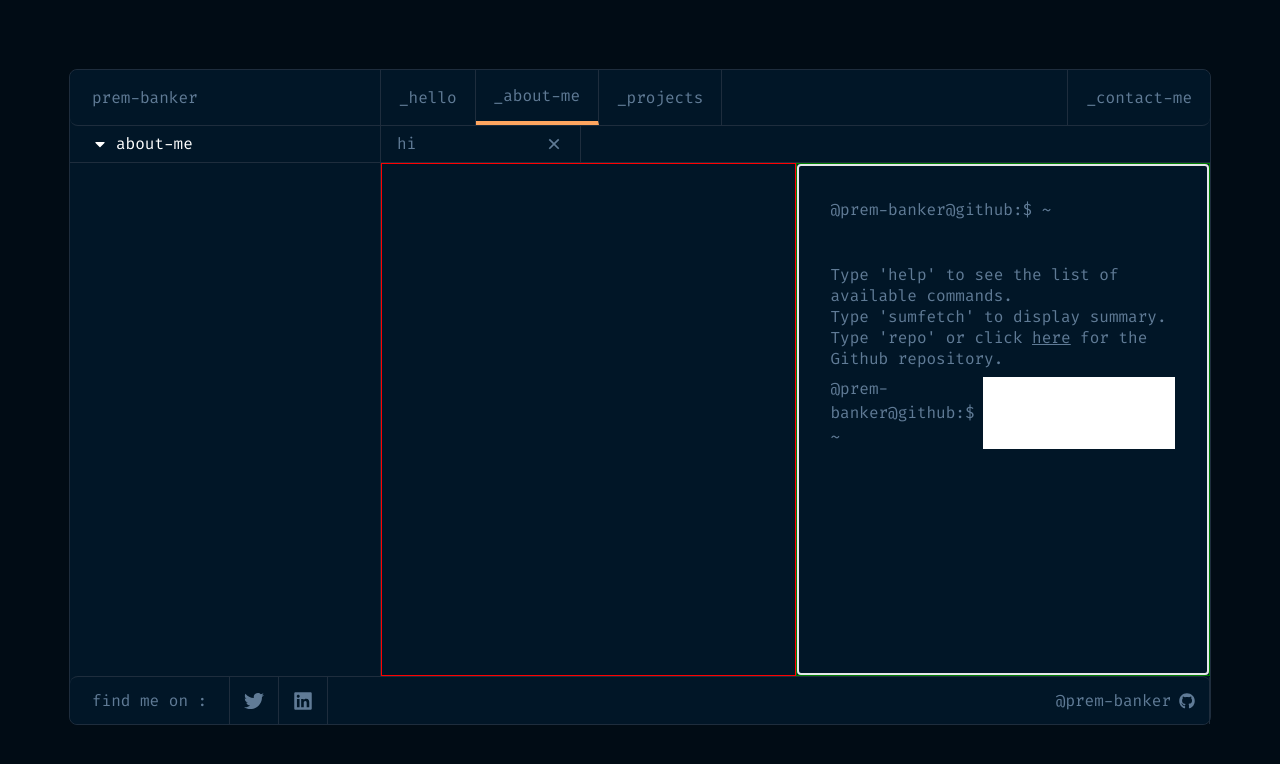
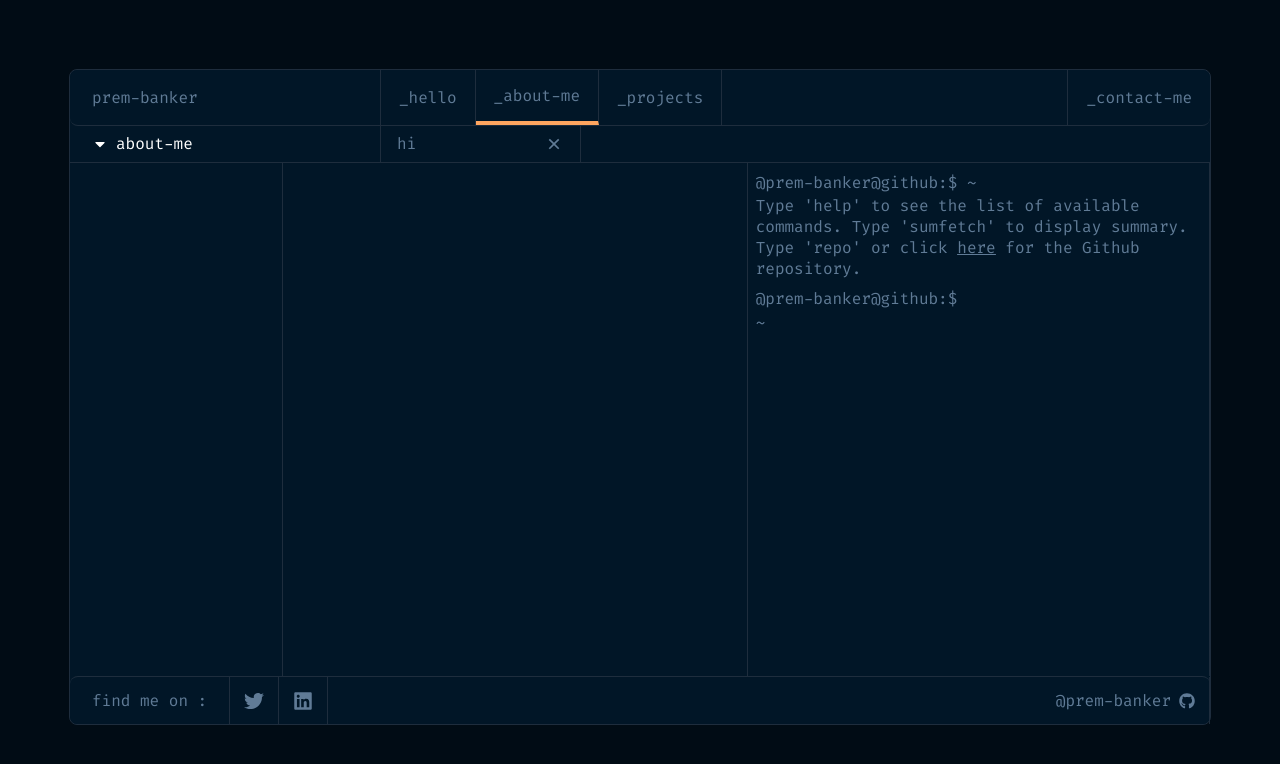
Before and after one commit to prem-banker/pro-folio, a Next.js app: page /about in a window 1280 px wide. Shown: the top 764 px of the page. Built offline with nearby package versions, Linux system fonts and the light colour scheme.

Commit message:
command prompt fix

```diff
--- a/config.json
+++ b/config.json
@@ -10,7 +10,7 @@
   "email": "contact@email.com",
   "ps1_hostname": "liveterm",
   "ps1_username": "visitor",
-  "repo": "https://github.com/Cveinnt/LiveTerm",
+  "repo": "https://github.com/prem-banker",
   "resume_url": "https://upload.wikimedia.org/wikipedia/commons/c/cc/Resume.pdf",
   "donate_urls": {
     "paypal": "https://paypal.me/cveinnt",
--- a/src/app/about/command-prompt.tsx
+++ b/src/app/about/command-prompt.tsx
@@ -1,9 +1,8 @@
-import Head from "next/head";
 import React from "react";
+import Input from "../components/cmd-input/input";
+import { History } from "../components/history/History";
 import { useHistory } from "../components/history/hook";
-import { History } from "../components/history/History";
 import { banner } from "../utils/cmd-prompt/bin";
-import Input from "../components/cmd-input/input";
 
 interface CommandPromptProps {
   inputRef: React.MutableRefObject<HTMLInputElement>;
@@ -21,14 +20,14 @@ const CommandPrompt: React.FC<CommandPromptProps> = ({ inputRef }) => {
     setLastCommandIndex,
   } = useHistory([]);
 
-  const init = React.useCallback(() => setHistory(banner()), [setHistory]);
+  const init = React.useCallback(() => setHistory(banner()), []);
 
   React.useEffect(() => {
     init();
+    inputRef.current.focus();
   }, [init]);
 
   React.useEffect(() => {
-    console.log("here ?");
     if (inputRef.current) {
       inputRef.current.scrollIntoView();
       inputRef.current.focus({ preventScroll: true });
@@ -37,8 +36,11 @@ const CommandPrompt: React.FC<CommandPromptProps> = ({ inputRef }) => {
 
   return (
     <>
-      <div className="p-8 overflow-hidden h-full border-2 rounded border-light-yellow dark:border-dark-yellow">
-        <div ref={containerRef} className="overflow-y-auto h-full">
+      <div className="p-2 overflow-hidden h-full">
+        <div
+          ref={containerRef}
+          className="overflow-y-auto h-full custom-scrollbar"
+        >
           <History history={history} />
 
           <Input
--- a/src/app/about/page.tsx
+++ b/src/app/about/page.tsx
@@ -4,46 +4,14 @@ import React from "react";
 import { FaCaretDown } from "react-icons/fa";
 import { RiCloseLine } from "react-icons/ri";
 import CommandPrompt from "./command-prompt";
-import { useHistory } from "../components/history/hook";
-import { banner } from "../utils/cmd-prompt/bin";
-import History from "../components/history/History";
-import Input from "../components/cmd-input/input";
+import "../styles/about.css";
 
-// `app/dashboard/page.tsx` is the UI for the `/dashboard` URL
-
-interface CommandPromptProps {
-  inputRef: React.MutableRefObject<HTMLInputElement>;
-}
 export default function Page() {
   const inputRef = React.useRef<HTMLInputElement>(null);
 
   const onClickAnywhere = () => {
     inputRef.current.focus();
   };
-
-  const containerRef = React.useRef<HTMLDivElement>(null);
-  const {
-    history,
-    command,
-    lastCommandIndex,
-    setCommand,
-    setHistory,
-    clearHistory,
-    setLastCommandIndex,
-  } = useHistory([]);
-
-  const init = React.useCallback(() => setHistory(banner()), []);
-
-  React.useEffect(() => {
-    init();
-  }, [init]);
-
-  React.useEffect(() => {
-    if (inputRef.current) {
-      inputRef.current.scrollIntoView();
-      inputRef.current.focus({ preventScroll: true });
-    }
-  }, [history]);
 
   return (
     <div className="flex flex-col h-full">
@@ -74,25 +42,9 @@ export default function Page() {
         {/* Content - info + command prompt */}
         {/* w-0 coz it was expanding and causing its siblings to shrink */}
         <div className="flex flex-grow  h-full maintain-size custom-scrollbar">
-          <div className="w-1/2 flex justify-center items-center test-box"></div>
-          <div className="w-1/2 test-box-2" onClick={onClickAnywhere}>
-            <div className="p-8 overflow-hidden h-full border-2 rounded border-light-yellow dark:border-dark-yellow">
-              <div ref={containerRef} className="overflow-y-auto h-full">
-                <History history={history} />
-
-                <Input
-                  inputRef={inputRef}
-                  containerRef={containerRef}
-                  command={command}
-                  history={history}
-                  lastCommandIndex={lastCommandIndex}
-                  setCommand={setCommand}
-                  setHistory={setHistory}
-                  setLastCommandIndex={setLastCommandIndex}
-                  clearHistory={clearHistory}
-                />
-              </div>
-            </div>
+          <div className="w-1/2 flex justify-center items-center"></div>
+          <div className="w-1/2 border-x border-line" onClick={onClickAnywhere}>
+            <CommandPrompt inputRef={inputRef} />
           </div>
         </div>
       </div>
--- a/src/app/components/cmd-input/input.tsx
+++ b/src/app/components/cmd-input/input.tsx
@@ -89,10 +89,8 @@ export const Input = ({
         ref={inputRef}
         id="prompt"
         type="text"
-        className={`bg-light-background dark:bg-dark-background focus:outline-none flex-grow ${
-          commandExists(command) || command === ""
-            ? "text-dark-green"
-            : "text-dark-red"
+        className={`bg-primaryLightNavyBlue focus:outline-none flex-grow ${
+          commandExists(command) || command === "" ? "text-green" : "text-red"
         }`}
         value={command}
         onChange={onChange}
--- a/src/app/components/history/History.tsx
+++ b/src/app/components/history/History.tsx
@@ -18,7 +18,7 @@ export const History: React.FC<{ history: Array<HistoryInterface> }> = ({
           </div>
 
           <p
-            className="whitespace-pre-wrap mb-2"
+            className=" mb-2"
             style={{ lineHeight: "normal" }}
             dangerouslySetInnerHTML={{ __html: entry.output }}
           />
--- /dev/null
+++ b/src/app/styles/about.css
@@ -0,0 +1,9 @@
+.custom-scrollbar::-webkit-scrollbar {
+  width: 3px;
+  border-left: 1px solid #1e2d3d;
+}
+
+.custom-scrollbar::-webkit-scrollbar-thumb {
+  background-color: #607b96;
+  border-radius: 1px;
+}
--- a/tailwind.config.ts
+++ b/tailwind.config.ts
@@ -35,6 +35,8 @@ const config: Config = {
         stroke: "#0C1616",
         //button color
         buttonbackground: "#1C2B3A",
+        red: "#FF0000",
+        green: "#00FF00",
       },
       fontFamily: {
         sans: ["Fira Code", "sans-serif"],
```
